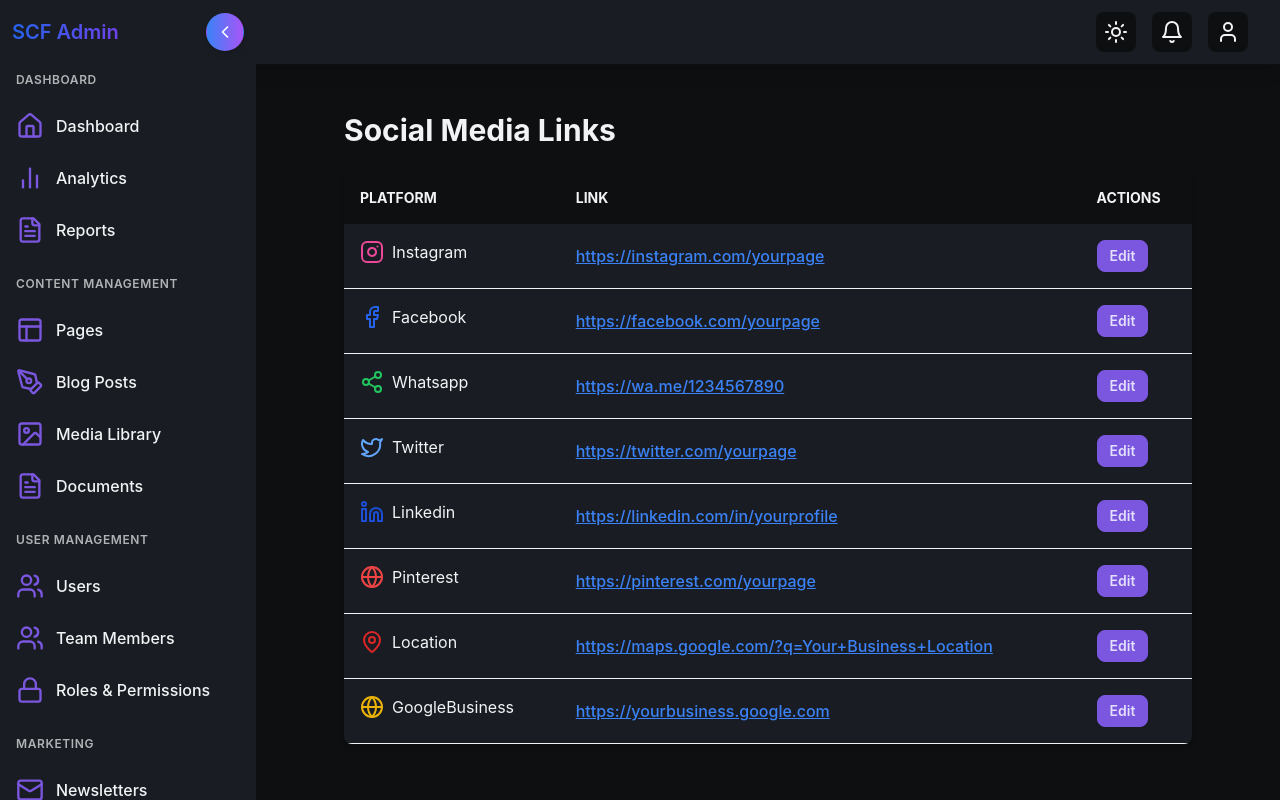
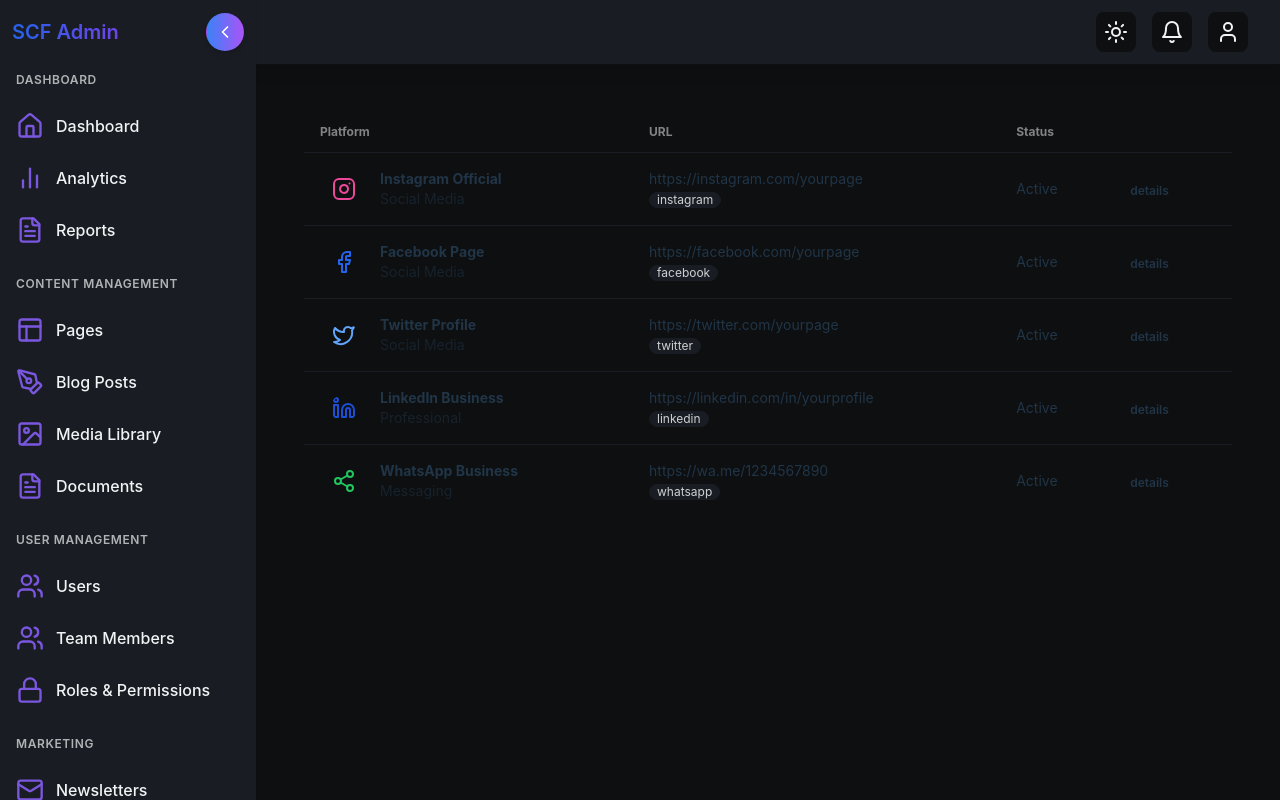
Before and after one commit to Sangi2020/scf-cms-web, a React (Vite) app: page /social in a window 1280 px wide. Built offline with nearby package versions, Linux system fonts and the light colour scheme.

Commit message:
Updated Social media section

```diff
--- a/src/components/chart/CountryAnalytics.jsx
+++ b/src/components/chart/CountryAnalytics.jsx
@@ -1,35 +1,28 @@
 import React, { useEffect, useState } from "react";
-import axios from "axios";
 import { Chart } from "react-google-charts";
 import { useTheme } from "../../context/ThemeContext";
+import axiosInstance from "../../config/axios";
 
 export default function CountryAnalytics() {
   const [data, setData] = useState([["Country", "Total users"]]);
   const { theme } = useTheme(); // Access the theme from context
 
   useEffect(() => {
-const fetchData = async () => {
+    const fetchData = async () => {
       try {
-        // Simulated API response
-        const result = [
-          { country: "US", totalUsers: 100 },
-          { country: "GB", totalUsers: 50 },
-          { country: "IN", totalUsers: 75 }
-        ];
-
-        // Format the data for Google Charts
+        const response = await axiosInstance.get("/stats/country-analytics");
+      const result = response.data.data;
         const chartData = [["Country", "Total users"]];
-        result.forEach(item => {
-          chartData.push([item.country, item.totalUsers]);
+        result.forEach((item) => {
+          chartData.push([item.country, Number(item.totalUsers)]);
         });
-
         setData(chartData);
       } catch (error) {
         console.error("Error fetching data:", error);
       }
     };
 
-    fetchData();
+    fetchData();
   }, []);
 
   const chartBackground = theme === "dark" ? "#191D23" : "#FFFFFF";
@@ -38,10 +31,10 @@ const fetchData = async () => {
 
   return (
     <div className={`w-full mx-auto p-6 rounded-xl shadow-lg ${containerClasses}`}>
-      <h1 className="text-3xl font-semibold text-center mb-6">
+      <h1 className="text-3xl font-semibold text-center text-neutral-content mb-6">
         Real-Time Active Users
       </h1>
-      <div className="w-full h-[400px]">
+      <div className="w-full h-[500px]">
         <Chart
           chartType="GeoChart"
           width="100%"
--- a/src/pages/dashboard/Analytics.jsx
+++ b/src/pages/dashboard/Analytics.jsx
@@ -11,7 +11,7 @@ function Analytics() {
 
     return (
       <div className="w-full ">
-        <h1 className="text-2xl font-bold mb-6 w-full">Analytics</h1>
+        <h1 className="text-2xl font-bold mb-6 w-full text-neutral-content">Analytics</h1>
 
         {/* <div className="grid grid-cols-1 md:grid-cols-2 lg:grid-cols-4 gap-6 mb-8">
           {metrics.map((metric, index) => (
--- a/src/pages/socialmedia/SocialMediaLayout.jsx
+++ b/src/pages/socialmedia/SocialMediaLayout.jsx
@@ -1,16 +1,47 @@
-import React, { useState } from "react";
-import { Instagram, Facebook, Share2, Twitter, Linkedin, Globe, MapPin } from "lucide-react";
 
-function SocialMediaLayout() {
+import React, { useState } from 'react';
+import {
+  Instagram,
+  Facebook,
+  Share2,
+  Twitter,
+  Linkedin,
+  Globe,
+  MapPin
+} from 'lucide-react';
+
+const SocialMediaLayout = () => {
   const [socialLinks, setSocialLinks] = useState({
-    instagram: "https://instagram.com/yourpage",
-    facebook: "https://facebook.com/yourpage",
-    whatsapp: "https://wa.me/1234567890",
-    twitter: "https://twitter.com/yourpage",
-    linkedin: "https://linkedin.com/in/yourprofile",
-    pinterest: "https://pinterest.com/yourpage",
-    location: "https://maps.google.com/?q=Your+Business+Location",
-    googleBusiness: "https://yourbusiness.google.com",
+    instagram: {
+      url: "https://instagram.com/yourpage",
+      name: "Instagram Official",
+      region: "Social Media",
+      icon: "/api/placeholder/48/48"
+    },
+    facebook: {
+      url: "https://facebook.com/yourpage",
+      name: "Facebook Page",
+      region: "Social Media",
+      icon: "/api/placeholder/48/48"
+    },
+    twitter: {
+      url: "https://twitter.com/yourpage",
+      name: "Twitter Profile",
+      region: "Social Media",
+      icon: "/api/placeholder/48/48"
+    },
+    linkedin: {
+      url: "https://linkedin.com/in/yourprofile",
+      name: "LinkedIn Business",
+      region: "Professional",
+      icon: "/api/placeholder/48/48"
+    },
+    whatsapp: {
+      url: "https://wa.me/1234567890",
+      name: "WhatsApp Business",
+      region: "Messaging",
+      icon: "/api/placeholder/48/48"
+    }
   });
 
   const [editing, setEditing] = useState(null);
@@ -21,95 +52,102 @@ function SocialMediaLayout() {
     facebook: <Facebook className="text-blue-600" />,
     whatsapp: <Share2 className="text-green-500" />,
     twitter: <Twitter className="text-blue-400" />,
-    linkedin: <Linkedin className="text-blue-700" />,
-    pinterest: <Globe className="text-red-500" />, // Replaced Pinterest with Globe
-    location: <MapPin className="text-red-600" />,
-    googleBusiness: <Globe className="text-yellow-500" />,
+    linkedin: <Linkedin className="text-blue-700" />
   };
 
   const handleEditClick = (platform) => {
     setEditing(platform);
-    setNewLink(socialLinks[platform]);
+    setNewLink(socialLinks[platform].url);
   };
 
   const handleSaveClick = () => {
     setSocialLinks((prev) => ({
       ...prev,
-      [editing]: newLink,
+      [editing]: {
+        ...prev[editing],
+        url: newLink
+      }
     }));
     setEditing(null);
   };
 
   return (
-    <div className="p-6 max-w-4xl mx-auto">
-      <h1 className="text-3xl font-bold text-neutral-content mb-6">Social Media Links</h1>
-      <div className="overflow-x-auto bg-base-200 shadow-md rounded-lg">
-        <table className="table-auto w-full text-left border-collapse">
+    <div className="p-6">
+      <div className="overflow-x-auto">
+        <table className="table w-full">
           <thead>
-            <tr className="bg-base-300 text-neutral-content">
-              <th className="p-4 text-sm uppercase">Platform</th>
-              <th className="p-4 text-sm uppercase">Link</th>
-              <th className="p-4 text-sm uppercase">Actions</th>
+            <tr>
+
+              <th>Platform</th>
+              <th>URL</th>
+              <th>Status</th>
+              <th></th>
             </tr>
           </thead>
           <tbody>
-            {Object.keys(socialLinks).map((platform, index) => (
-              <tr
-                key={index}
-                className="hover:bg-base-100 border-b border-neutral-content"
-              >
-                <td className="p-4 flex items-center space-x-2 text-neutral-content">
-                  <span className="text-lg">{platformIcons[platform]}</span>
-                  <span className="capitalize">{platform}</span>
+            {Object.entries(socialLinks).map(([platform, details]) => (
+              <tr key={platform}>
+
+                <td>
+                  <div className="flex items-center gap-3">
+                    <div className="avatar w-12 h-12  flex items-center justify-center">
+                      <div className="mask mask-squircle text-center  bg-base-300 ">
+                        {platformIcons[platform]}
+                      </div>
+                    </div>
+                    <div>
+                      <div className="font-bold">{details.name}</div>
+                      <div className="text-sm opacity-50">{details.region}</div>
+                    </div>
+                  </div>
                 </td>
-                <td className="p-4">
+                <td>
                   {editing === platform ? (
                     <input
                       type="text"
                       value={newLink}
                       onChange={(e) => setNewLink(e.target.value)}
-                      className="input input-bordered w-full"
+                      className="input input-bordered w-full max-w-xs"
                     />
                   ) : (
-                    <a
-                      href={socialLinks[platform]}
-                      target="_blank"
-                      rel="noopener noreferrer"
-                      className="text-blue-500 underline"
-                    >
-                      {socialLinks[platform]}
-                    </a>
+                    <div>
+                      {details.url}
+                      <br/>
+                      <span className="badge badge-ghost badge-sm">{platform}</span>
+                    </div>
                   )}
                 </td>
-                <td className="p-4">
+                <td>Active</td>
+                <th>
                   {editing === platform ? (
                     <div className="flex space-x-2">
-                      <button className="btn btn-sm btn-success" onClick={handleSaveClick}>
-                        Save
+                      <button className="btn btn-ghost btn-xs" onClick={handleSaveClick}>
+                        save
                       </button>
                       <button
-                        className="btn btn-sm btn-error"
+                        className="btn btn-ghost btn-xs"
                         onClick={() => setEditing(null)}
                       >
-                        Cancel
+                        cancel
                       </button>
                     </div>
                   ) : (
                     <button
-                      className="btn btn-sm btn-primary"
+                      className="btn btn-ghost btn-xs"
                       onClick={() => handleEditClick(platform)}
                     >
-                      Edit
+                      details
                     </button>
                   )}
-                </td>
+                </th>
               </tr>
             ))}
           </tbody>
+
         </table>
       </div>
     </div>
   );
-}
+};
 
 export default SocialMediaLayout;
```
